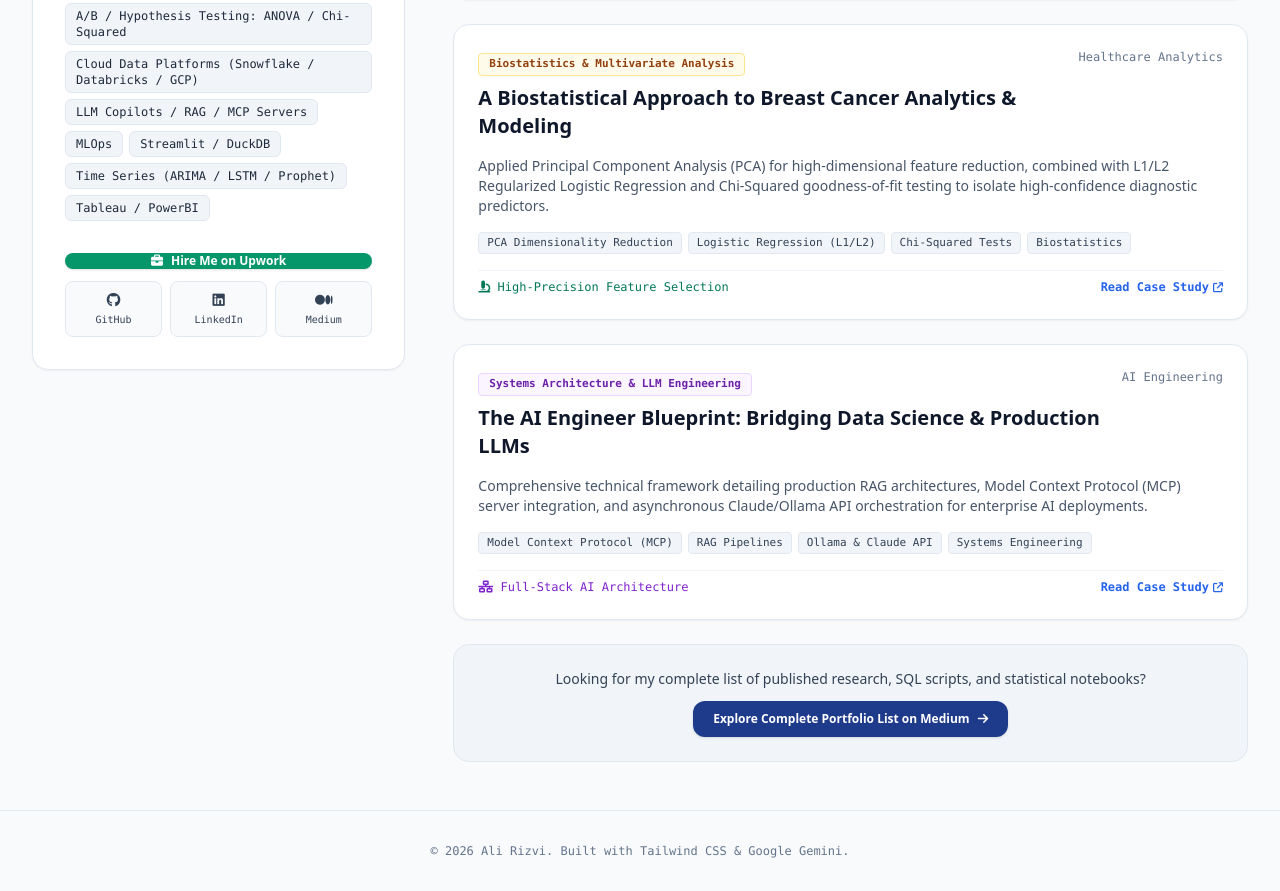
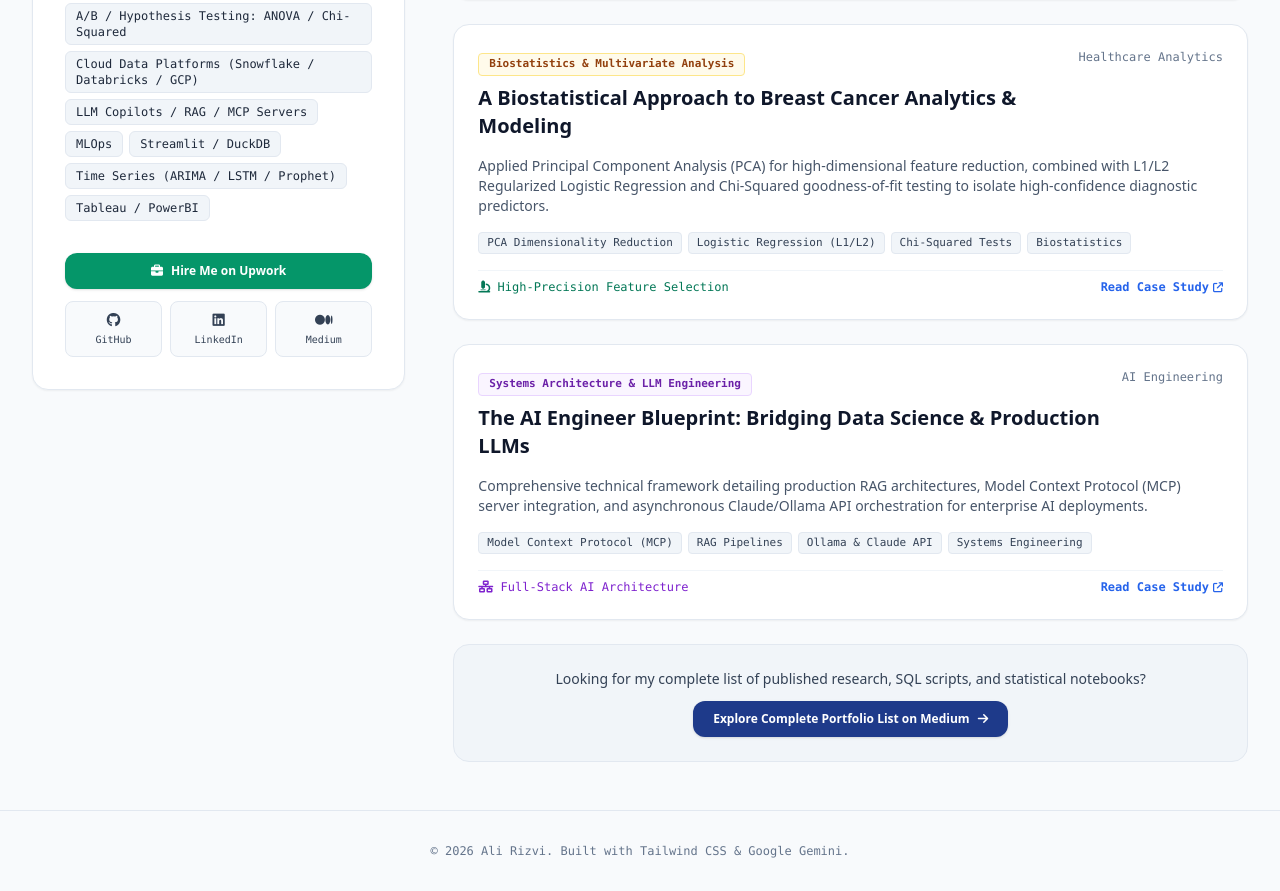
Before and after one commit to alijrizvi/alijrizvi.github.io, a plain HTML site: page index.html in a window 1280 px wide. Shown: the part 855-1746 px from the top of the page. Drawn offline with nearby package versions, Linux system fonts and the light colour scheme.

Commit message:
Update index.html
Adjusted padding in the Upwork link button.

```diff
--- a/index.html
+++ b/index.html
@@ -135,7 +135,7 @@
 
                     <!-- Connect / CTAs -->
                     <div class="space-y-2 pt-2">
-                        <a href="https://www.upwork.com/freelancers/~018918e835fbfbd05b" target="_blank" class="w-full flex items-center justify-center space-x-2 bg-emerald-600 hover:bg-emerald-700 text-white font-semibold text-xs py-2.7 px-4 rounded-xl shadow transition duration-200">
+                        <a href="https://www.upwork.com/freelancers/~018918e835fbfbd05b" target="_blank" class="w-full flex items-center justify-center space-x-2 bg-emerald-600 hover:bg-emerald-700 text-white font-semibold text-xs py-2.5 px-4 rounded-xl shadow transition duration-200">
                             <i class="fa-solid fa-briefcase"></i>
                             <span>Hire Me on Upwork</span>
                         </a>
```
